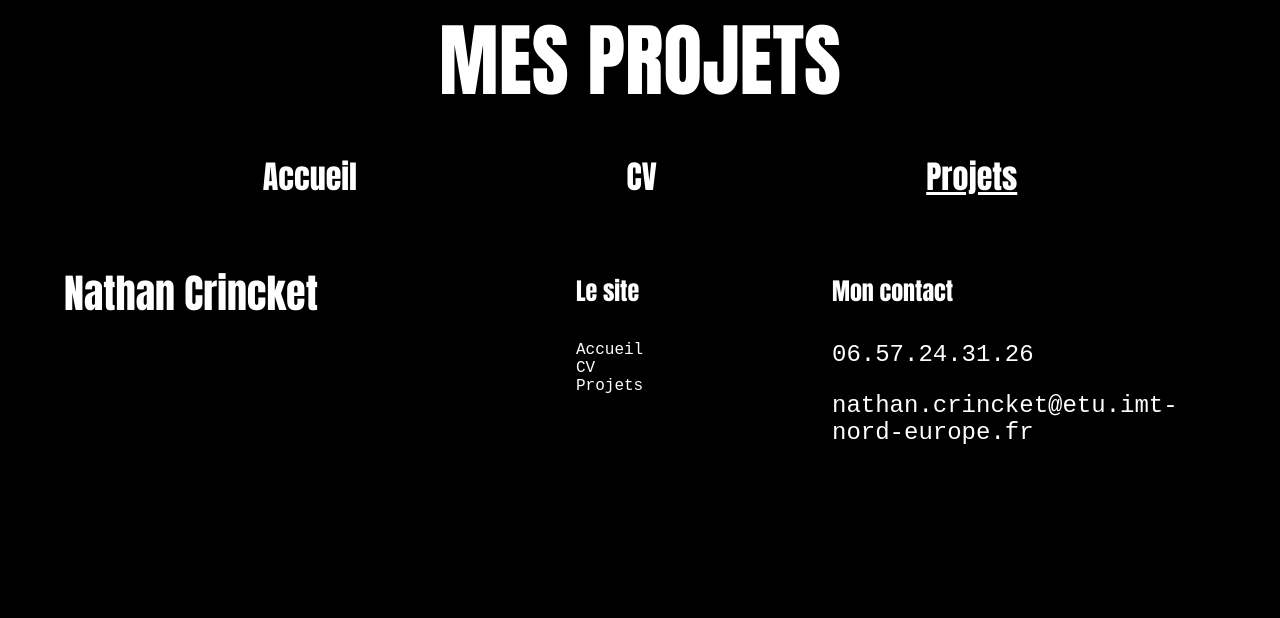
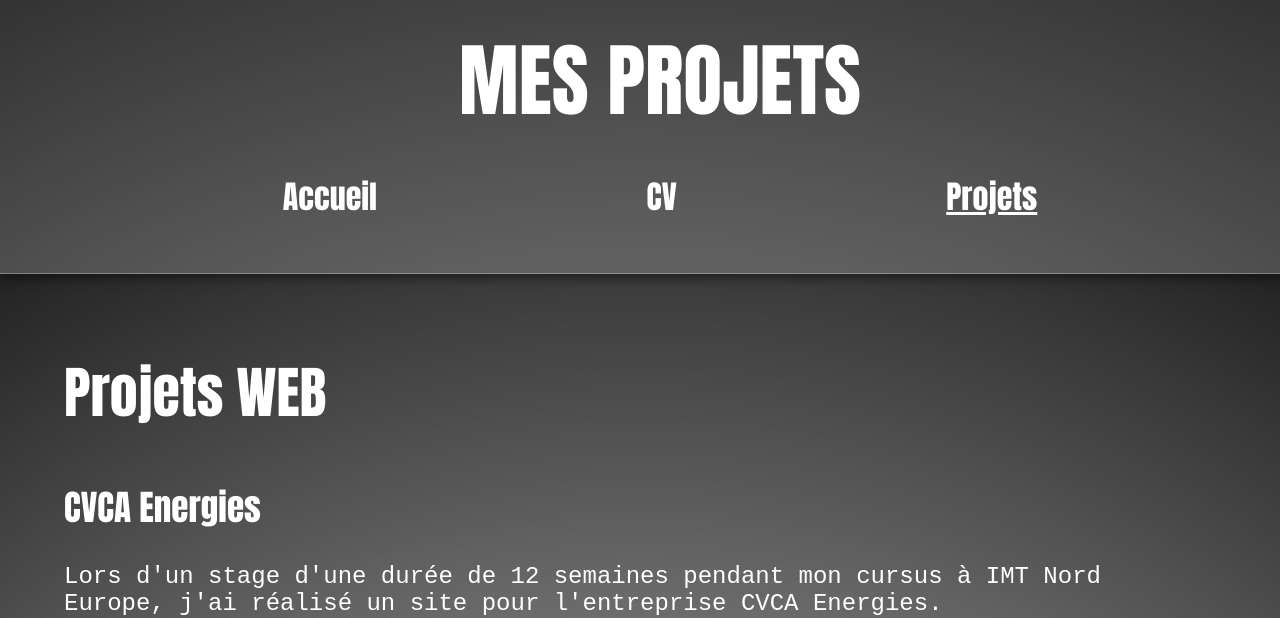
Before and after one commit to nathanckt/IDAW, a PHP site: page /projets.html in a window 1280 px wide. Shown: the top 618 px of the page. Before the commit the page ends 444 px from the top, so only its background shows below. Run offline with PHP 8.4, Linux system fonts and the light colour scheme.

Commit message:
tp1-v1-final

```diff
--- a/SitePro/v1/css/style.css
+++ b/SitePro/v1/css/style.css
@@ -17,7 +17,8 @@ body{
     font-size: 1rem;
     color: white;
     margin: 0;
-    background-color: #000000;
+    background: radial-gradient(circle, rgba(196, 190, 190, 0.5), #000000);
+
 }
 
 /* HEADER */
@@ -25,8 +26,17 @@ header{
     width: 100vw;
     display: flex;
     flex-direction: column;
-    background-color: #000000;
     box-shadow: 0 4px 10px rgba(0, 0, 0, 0.5);
+    position: sticky;
+    top: 0;
+    left: 0;
+    width: 100%;
+    padding: 20px;
+    background: rgba(255, 255, 255, 0.2);
+    backdrop-filter: blur(10px);
+    -webkit-backdrop-filter: blur(10px);
+    border-bottom: 1px solid rgba(255, 255, 255, 0.3);
+    z-index: 10;
 }
 
 header h1{
@@ -60,7 +70,7 @@ ul{
 
 /* INTRO */
 main {
-    background: radial-gradient(circle, rgba(255, 255, 255, 0.7), #000000);
+    padding: 30px 0px;
 }
 
 
@@ -130,3 +140,11 @@ footer li{
 .experience__title{
     font-size: 2.2rem;
 }
+
+.projet a{
+    width: 100vw;
+}
+.projet__image{
+    width: 90vw;
+    object-fit: cover;
+}
--- a/SitePro/v1/cv.html
+++ b/SitePro/v1/cv.html
@@ -67,7 +67,7 @@
             <ul>
                 <li><a href="index.html">Accueil</a></li>
                 <li><a href="cv.html">CV</a></li>
-                <li><a href="projetss.html">Projets</a></li>
+                <li><a href="projets.html">Projets</a></li>
             </ul>
         </div>
         <div class="contact">
--- a/SitePro/v1/index.html
+++ b/SitePro/v1/index.html
@@ -36,7 +36,7 @@
             <ul>
                 <li><a href="index.html">Accueil</a></li>
                 <li><a href="cv.html">CV</a></li>
-                <li><a href="projetss.html">Projets</a></li>
+                <li><a href="projets.html">Projets</a></li>
             </ul>
         </div>
         <div class="contact">
--- a/SitePro/v1/projets.html
+++ b/SitePro/v1/projets.html
@@ -18,6 +18,19 @@
         </nav>
     </header>
     <main>
+        <section class="projets">
+            <h2 >Projets WEB</h2>
+            <div class="projet">
+                <h2 class="experience__title">CVCA Energies</h2>
+                <p class="experience__text">Lors d'un stage d'une durée de 12 semaines pendant mon cursus à IMT Nord Europe, j'ai réalisé un site pour l'entreprise CVCA Energies.</p>
+                <a href="https://cvca-energies.netlify.app" target="_blank"><img src="assets/screen-cvca.png" alt="Capture d'écran du site CVCA" class="projet__image"></a>
+            </div>
+            <div class="projet">
+                <h2 class="experience__title">GALA IMT Nord Europe</h2>
+                <p class="experience__text">Dans le cadre de mon mandat dans l'association GALA IMT Nord Europe, j'ai pu reprendre le site déjà réalisé et l'adapter à notre thème.</p>
+                <a href="https://gala.etu.imt-nord-europe.fr" target="_blank"><img src="assets/screen-gala.png" alt="Capture d'écran du site CVCA" class="projet__image"></a>
+            </div>
+        </section>
     </main>
     <footer>
         <h3>Nathan Crincket</h3>
@@ -26,7 +39,7 @@
             <ul>
                 <li><a href="index.html">Accueil</a></li>
                 <li><a href="cv.html">CV</a></li>
-                <li><a href="projetss.html">Projets</a></li>
+                <li><a href="projets.html">Projets</a></li>
             </ul>
         </div>
         <div class="contact">
```
Also changed, not shown: SitePro/v1/assets/gradient_1920_1080.png (deleted), 2 other files.
